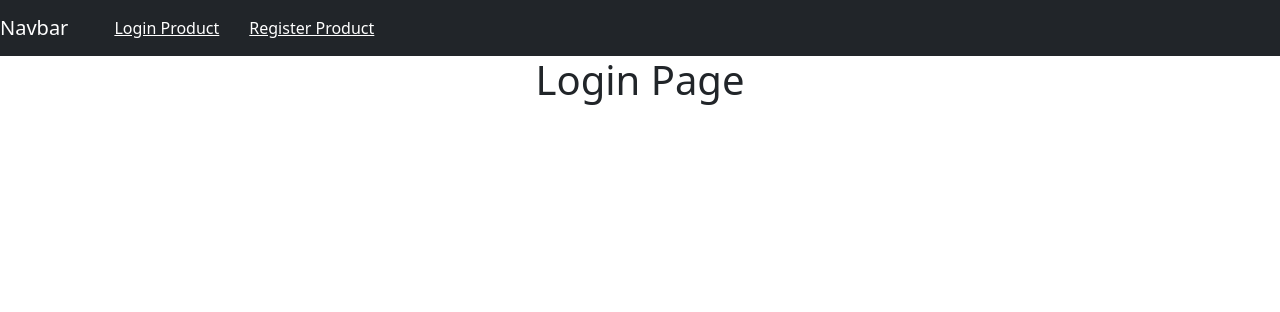
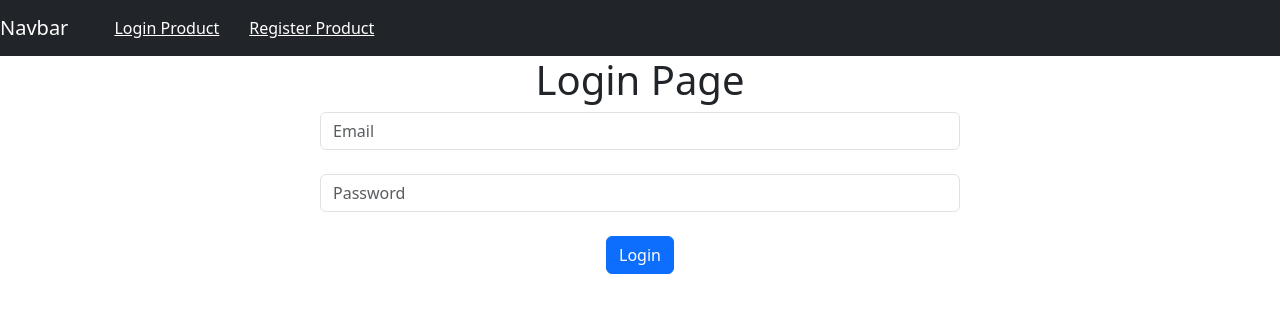
Before and after one commit to surajverma1991/react-first-project, a React (Create React App) app in the folder ecom-dashboard/: page /login in a window 1280 px wide. Shown: the top 312 px of the page. Built offline with nearby package versions, Linux system fonts and the light colour scheme.

Commit message:
Login with API

```diff
--- a/ecom-dashboard/src/Header.js
+++ b/ecom-dashboard/src/Header.js
@@ -7,8 +7,6 @@ export default function Header() {
 
   const user = JSON.parse(localStorage.getItem('user-info'));
   const navigate = useNavigate();
-
-  console.log(user);
 
   function logout() {
     localStorage.clear();
--- a/ecom-dashboard/src/Login.js
+++ b/ecom-dashboard/src/Login.js
@@ -1,9 +1,12 @@
-import React, {useEffect} from 'react';
+import React, {useEffect, useState} from 'react';
 import {useNavigate} from 'react-router-dom';
 
 import Header from "./Header";
 
 export default function Login() {
+
+  const [email, setEmail] = useState('');
+  const [password, setPassword] = useState('');
 
   const navigate = useNavigate();
 
@@ -13,10 +16,42 @@ export default function Login() {
     }
   },[]);
 
+  async function login () {
+    console.log(email, password);
+
+    let item = {email, password};
+
+    let result = await fetch('http://localhost:4000/login', {
+      method: 'POST',
+      headers: {
+        "Content-Type": "application/json",
+        "Accept": "application/json"
+      },
+      body: JSON.stringify(item)
+    });
+
+    result = await result.json();
+
+    localStorage.setItem('user-info', JSON.stringify(result));
+
+    navigate("/add");
+  }
+
   return (
     <div>
         <Header />
-        <h1>Login Page</h1>
+
+
+        <div className='col-sm-6 offset-sm-3'>
+          <h1>Login Page</h1>
+          <input type='text' className='form-control' placeholder='Email' onChange={(e)=> setEmail(e.target.value)}/>
+          <br/>
+          <input type='password' className='form-control' placeholder='Password' onChange={(e)=> setPassword(e.target.value)}/>
+          <br/>
+          <button onClick={login} className='btn btn-primary'>Login</button>
+
+        </div>
+
     </div>
   )
 }
--- a/ecom-dashboard/src/Register.js
+++ b/ecom-dashboard/src/Register.js
@@ -42,10 +42,10 @@ export default function Register() {
       <div className='col-sm-6 offset-sm-3'>
           <h1>User Sign Up</h1>
           <input type='text' className='form-control' placeholder='Name' value={name} onChange={(e)=> setName(e.target.value)}/>
-          <br></br>
-          <input type='text' className='form-control' placeholder='Password' value={password} onChange={(e)=> setPassword(e.target.value)}/>
-          <br></br>
+          <br/>
           <input type='text' className='form-control' placeholder='Email' value={email} onChange={(e)=> setEmail(e.target.value)}/>
+          <br/>
+          <input type='password' className='form-control' placeholder='Password' value={password} onChange={(e)=> setPassword(e.target.value)}/>
           <br/>
           <button className='btn btn-primary' onClick={signUp}>Sign Up</button>
       </div>
```
Also changed, not shown: ecom-dashboard/src/data/signup-ecomm-dashboad.json (deleted, +0 -28 lines).
